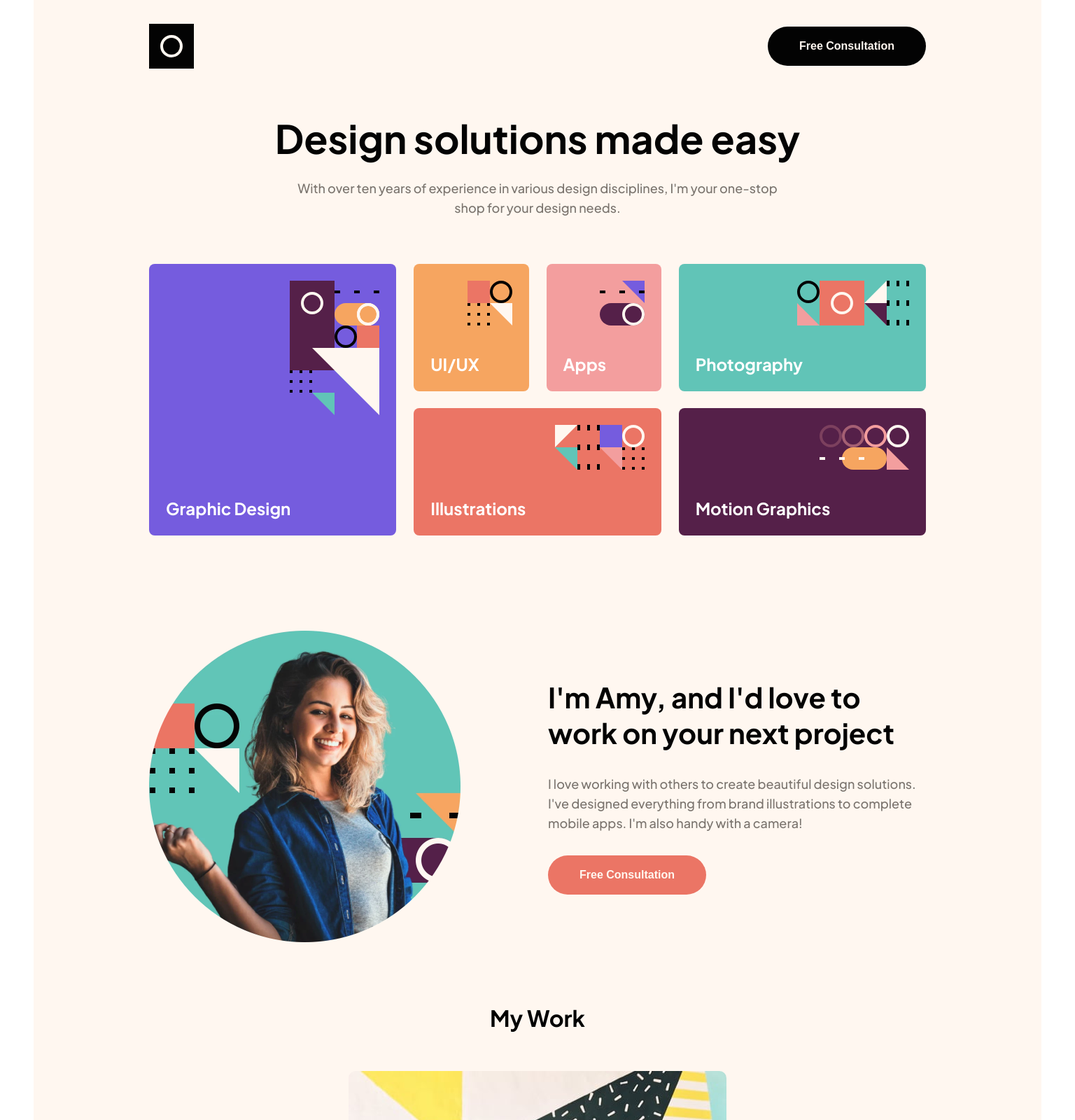
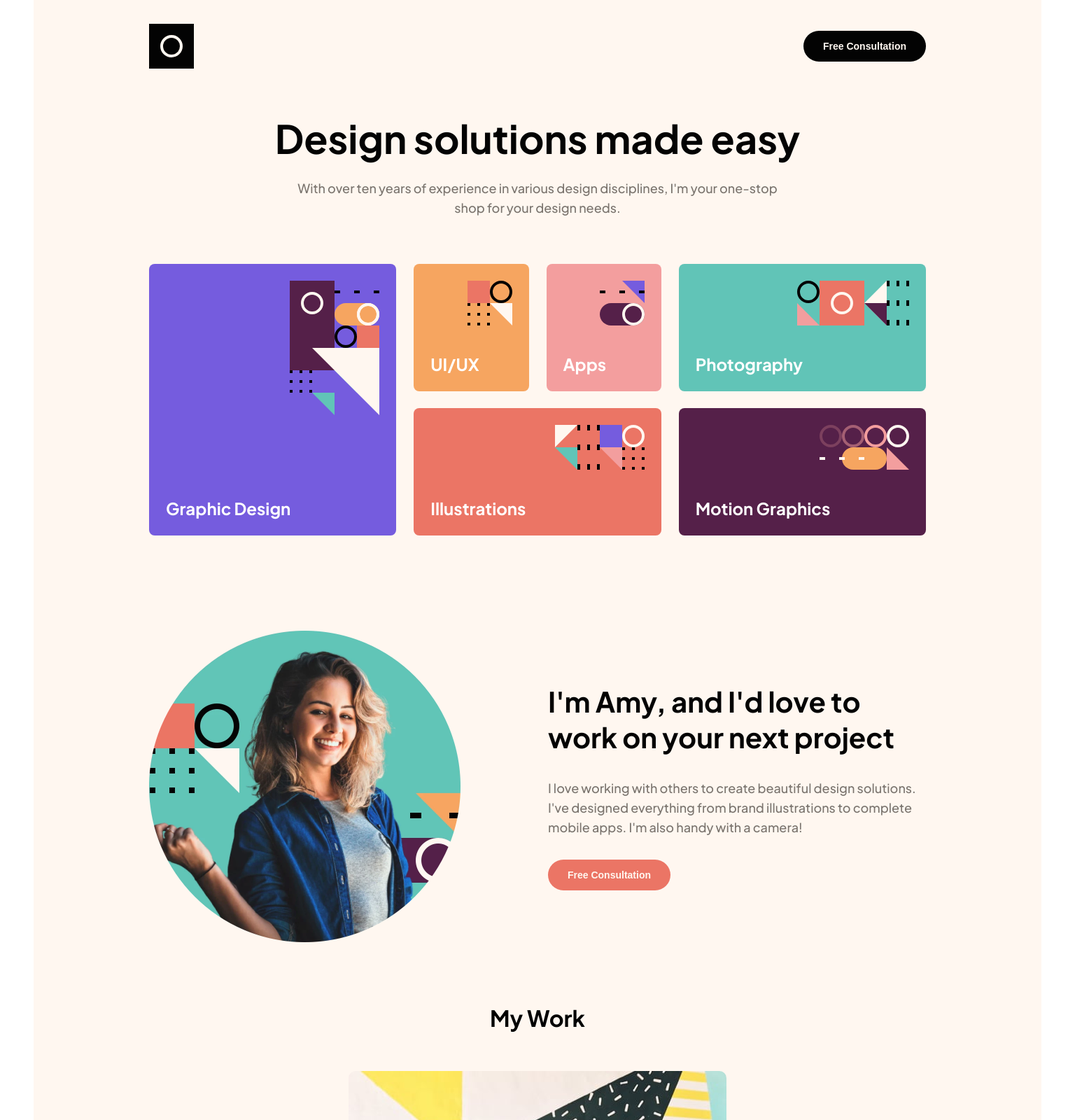
Before and after one commit to anetakasprzak/FM-single-page-design-portfolio-react, a React (Vite) app: page / in a window 1536 px wide. Shown: the top 1600 px of the page at 70% size. Built offline with nearby package versions, Linux system fonts and the light colour scheme.

Commit message:
hover state

```diff
--- a/src/App.jsx
+++ b/src/App.jsx
@@ -86,7 +86,7 @@ export default function App() {
             I&apos;ve designed everything from brand illustrations to complete
             mobile apps. I&apos;m also handy with a camera!
           </p>
-          <button className="btn btn__orange">Free Consultation</button>
+          <button className="btn btn--orange">Free Consultation</button>
         </div>
       </section>
 
@@ -117,7 +117,7 @@ export default function App() {
               consultation. Then we can move forward from there.
             </p>
           </div>
-          <button className="btn btn__orange">Free Consultation</button>
+          <button className="btn btn--orange">Free Consultation</button>
         </div>
         <div className="logo__box">
           <img src="../public/logo.svg" className="logo" alt="logo" />
--- a/src/index.css
+++ b/src/index.css
@@ -72,6 +72,7 @@ body {
   border: none;
 
   padding: 0.8rem 2.8rem;
+  cursor: pointer;
 }
 
 .btn--black {
@@ -174,7 +175,7 @@ body {
   line-height: 26px;
 }
 
-.btn__orange {
+.btn--orange {
   background-color: #eb7565;
 }
 
@@ -211,6 +212,7 @@ body {
   display: flex;
   padding: 2.4rem;
   border-radius: 50%;
+  cursor: pointer;
 }
 
 /* CTA */
@@ -493,6 +495,21 @@ body {
   .cta__heading {
     font-size: 4rem;
   }
+
+  /* HOVER STATES */
+
+  .btn--black,
+  .btn--orange,
+  .slider__btn {
+    transition: all 0.2s;
+  }
+
+  .btn--black:hover,
+  .slider__btn:hover {
+    background-color: #755cde;
+  }
+
+  .btn--orange:hover {
+    background-color: #f6a560;
+  }
 }
-
-/* PUSH IT TO GITHUB  !!!!!!!!!!!!!!!!!!!!!!!!!!!!!!!!!!!!!!!!!! delete this */
```
